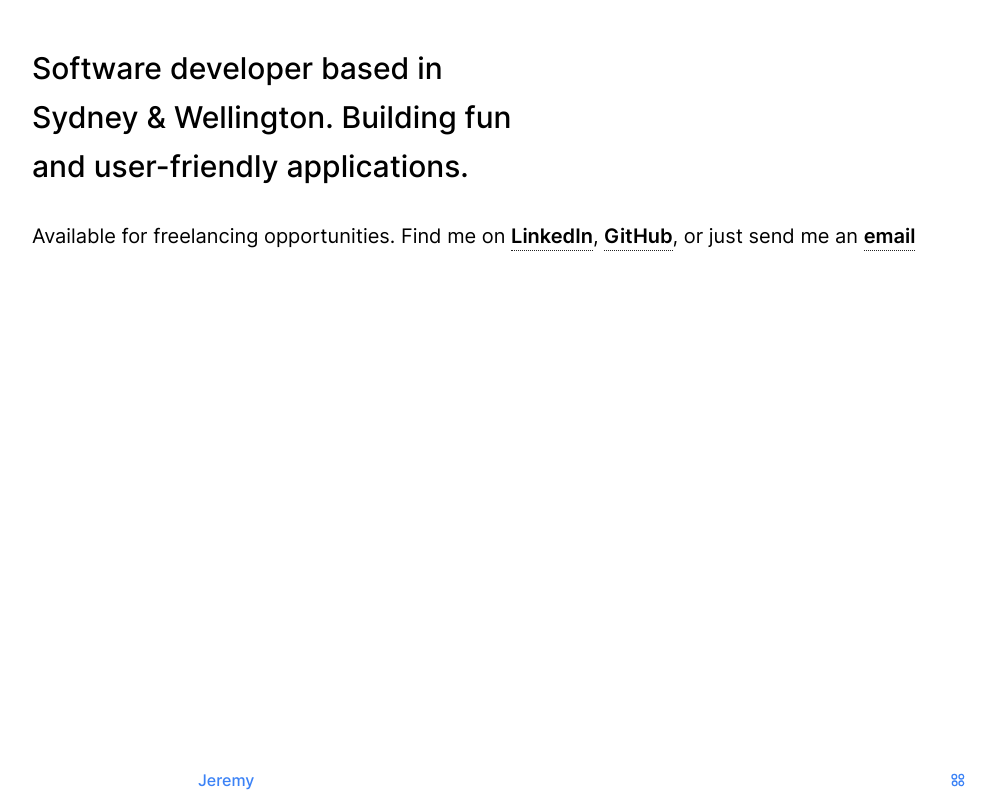
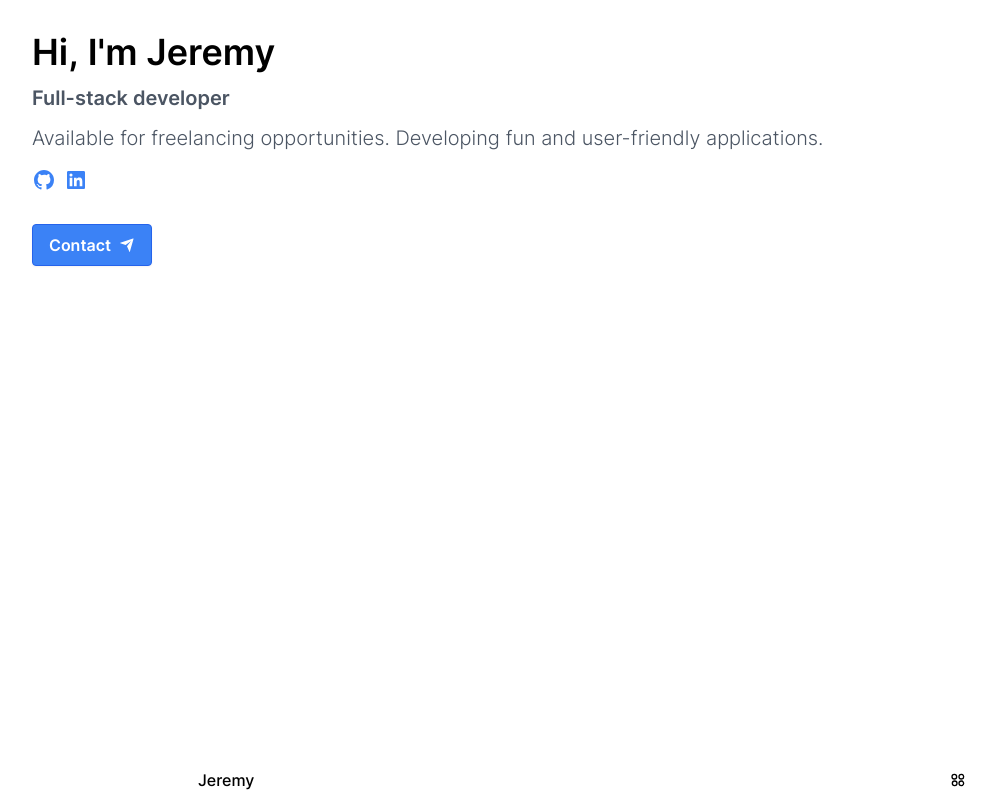
Before and after one commit to southojere/jeremysouthon-2022, a Next.js app: page / in a window 1280 px wide. Shown: the whole page, without its empty margins (58-1054 px from the left). Built offline with nearby package versions, Linux system fonts and the light colour scheme.

Commit message:
[feature] draft markup from hero section (#2)
* feat: draft home page markup

* refactor: small ui changes to header

* fix: build failing

```diff
--- a/src/components/layout/Header.tsx
+++ b/src/components/layout/Header.tsx
@@ -26,9 +26,7 @@ const links = [
 function Logo() {
   return (
     <UnstyledLink href='/' className='font-medium hover:text-gray-600'>
-      <p className='font-medium text-primary-500 hover:text-primary-900'>
-        Jeremy
-      </p>
+      <p className='font-medium hover:text-primary-900'>Jeremy</p>
     </UnstyledLink>
   );
 }
@@ -75,7 +73,7 @@ export function PortraitHeader() {
 
   const OpenMenuButton = () => (
     <div id='menuToggle' className='cursor-pointer' onClick={toggleMenu}>
-      <RiApps2Line className='text-base text-primary-500 hover:text-primary-900' />
+      <RiApps2Line className='text-base hover:text-primary-900' />
     </div>
   );
 
@@ -101,7 +99,7 @@ export function PortraitHeader() {
                   className='flex flex-col items-center gap-2 hover:text-primary-700'
                   onClick={toggleMenu}
                 >
-                  <link.Icon className='text-lg text-primary-500' />
+                  <link.Icon className='text-lg hover:text-primary-500' />
                   {link.label}
                 </UnstyledLink>
               </li>
--- a/src/pages/index.tsx
+++ b/src/pages/index.tsx
@@ -1,43 +1,65 @@
 import * as React from 'react';
-import { useDarkMode } from 'usehooks-ts';
+import {
+  RiArrowDownLine,
+  RiGithubFill,
+  RiLinkedinBoxFill,
+  RiMouseLine,
+  RiSendPlaneFill,
+} from 'react-icons/ri';
 
 import { PortraitHeader } from '@/components/layout/Header';
 import Layout from '@/components/layout/Layout';
-import UnderlineLink from '@/components/links/UnderlineLink';
+import ButtonLink from '@/components/links/ButtonLink';
+import UnstyledLink from '@/components/links/UnstyledLink';
 import Seo from '@/components/Seo';
 
-/**
- * SVGR Support
- * Caveat: No React Props Type.
- *
- * You can override the next-env if the type is important to you
- * @see https://stackoverflow.com/questions/68103844/how-to-override-next-js-svg-module-declaration
- */
-
 export default function HomePage() {
-  const { isDarkMode } = useDarkMode();
   return (
     <Layout>
-      {/*<Header/>*/}
       <PortraitHeader />
       <Seo templateTitle='Home' />
-      <Seo />
-
-      <main className={isDarkMode ? 'tw-dark' : ''}>
-        <section className='layout mt-11'>
-          <h2 className='max-w-lg font-medium leading-relaxed'>
-            Software developer based in Sydney & Wellington. Building fun and
-            user-friendly applications.
-          </h2>
-          <p className='mt-8  text-xl'>
-            Available for freelancing opportunities. Find me on{' '}
-            <UnderlineLink href='google.com'> LinkedIn</UnderlineLink>,{' '}
-            <UnderlineLink href='google.com'> GitHub</UnderlineLink>, or just
-            send me an{' '}
-            <UnderlineLink href='southon55@gmail.com' type='mail'>
-              email
-            </UnderlineLink>
-          </p>
+      <main>
+        <section id='home' className='layout pt-8 pb-16'>
+          <div>
+            <h1 className='mb-3 text-4xl font-semibold'>Hi, I&apos;m Jeremy</h1>
+            <h3 className='mb-3 text-xl font-semibold text-gray-600'>
+              Full-stack developer
+            </h3>
+            <p className='mb-4 text-xl font-light text-gray-600'>
+              Available for freelancing opportunities. Developing fun and
+              user-friendly applications.
+            </p>
+            <div id='socialContainer' className='mb-8 flex gap-2 text-2xl'>
+              <UnstyledLink
+                href='https://github.com'
+                openNewTab
+                className='text-primary-500 hover:text-primary-800'
+              >
+                <RiGithubFill />
+              </UnstyledLink>
+              <UnstyledLink
+                href='https://linkedin.com'
+                openNewTab
+                className='text-primary-500 hover:text-primary-800'
+              >
+                <RiLinkedinBoxFill />
+              </UnstyledLink>
+            </div>
+            <ButtonLink className='gap-2' variant='primary' href='#contact'>
+              Contact
+              <RiSendPlaneFill />
+            </ButtonLink>
+          </div>
+          <div id='homeScroll' className='hidden'>
+            <UnstyledLink
+              href='#about'
+              className='mt-4 inline-flex items-center gap-2 transition-all duration-300 hover:translate-y-1'
+            >
+              <RiMouseLine className='text-lg' />
+              <span>Scroll down</span>
+              <RiArrowDownLine className='text-base' />
+            </UnstyledLink>
+          </div>
         </section>
       </main>
     </Layout>
```
